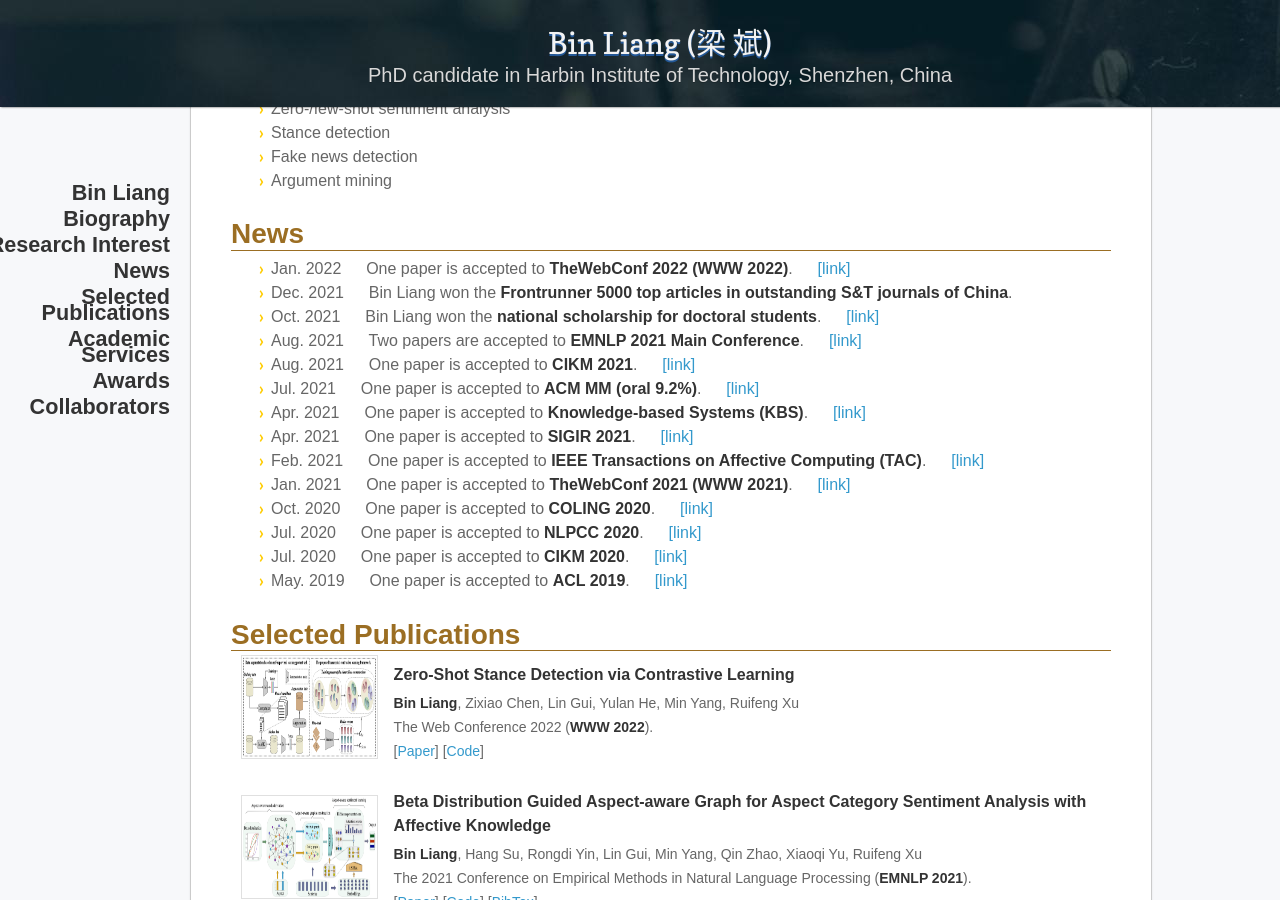
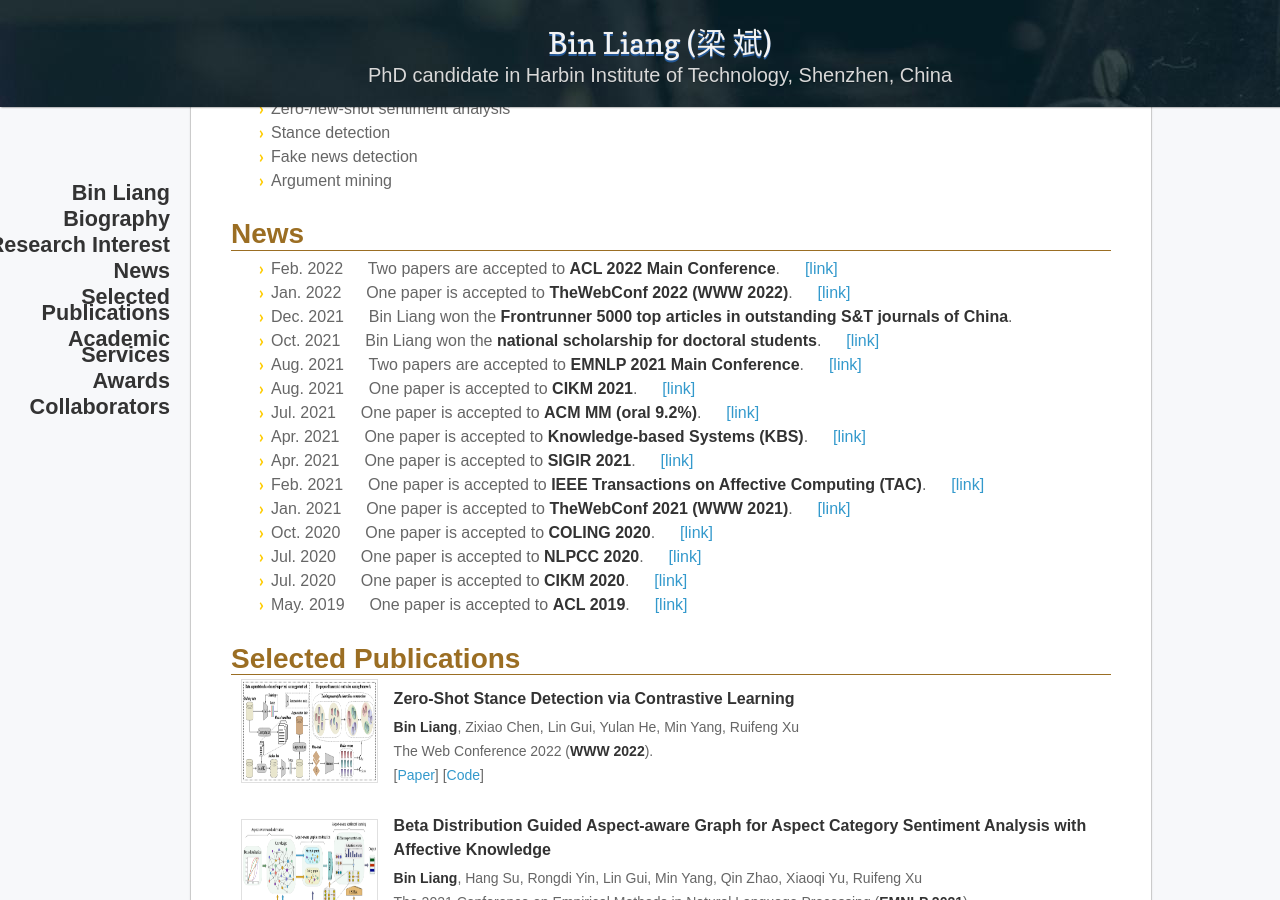
Before and after one commit to BinLiang-NLP/BinLiang-NLP.github.io, a Jekyll site: the page built from index.md, in a window 1280 px wide and 900 px high, scrolled down 754 px. Built offline with Jekyll 4.4.1, drawn with Linux system fonts in a browser that asks for light colours; nearby versions of some CDN libraries; our own code applies the rules of GitHub Pages for plain Markdown files.

Commit message:
Update index.md

```diff
--- a/index.md
+++ b/index.md
@@ -52,6 +52,7 @@
     <td width="100%">
       <h2>News</h2>
 <ul>
+<li>Feb. 2022 &emsp; Two papers are accepted to <strong>ACL 2022 Main Conference</strong>. &emsp; <a href="http://www.hitsz-hlt.com/%e7%a0%94%e7%a9%b6%e7%bb%84%e4%ba%94%e7%af%87%e8%ae%ba%e6%96%87%e8%8e%b7acl-2022%e4%b8%bb%e4%bc%9a%e5%bd%95%e5%8f%96/" target="_blank">[link]</a> </li>
 <li>Jan. 2022 &emsp; One paper is accepted to <strong>TheWebConf 2022 (WWW 2022)</strong>. &emsp; <a href="https://mp.weixin.qq.com/s/Sw-AymjRCbS7JPcacJ4Ykw" target="_blank">[link]</a> </li>
 <li>Dec. 2021 &emsp; Bin Liang won the <strong>Frontrunner 5000 top articles in outstanding S&T journals of China</strong>.</li>
 <li>Oct. 2021 &emsp; Bin Liang won the <strong>national scholarship for doctoral students</strong>. &emsp; <a href="http://119.23.18.63/?p=1913" target="_blank">[link]</a> </li>
```
